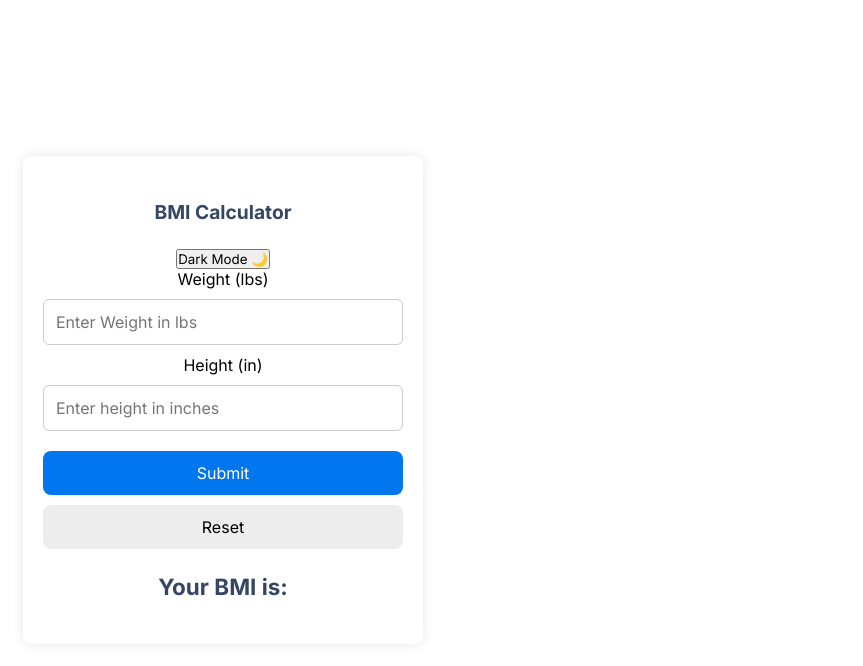
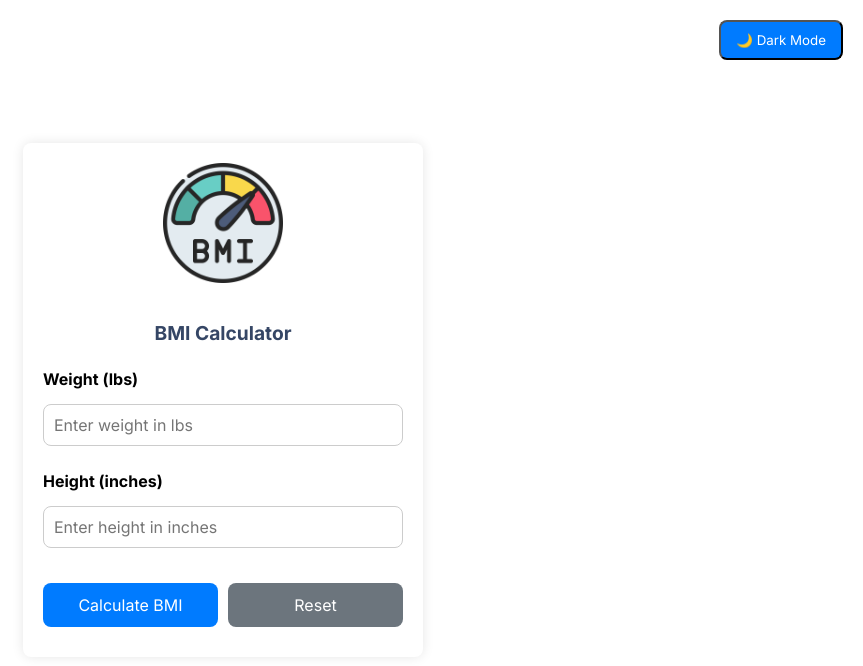
Before and after one commit to iiitl/bmi_calculator, a React (Create React App) app: page / in a window 1280 px wide. Shown: the top 666 px of the page, without its empty margins (417-1280 px from the left). Built offline with nearby package versions, Linux system fonts and the light colour scheme.

Commit message:
better ui with a logo

```diff
--- a/src/App.css
+++ b/src/App.css
@@ -1,11 +1,8 @@
-
 :root {
   --light-bg: #ffffff;
   --light-text: #000000;
   --dark-bg: #121212;
   --dark-text: #dcdcdc;
-  --card-bg-light: #ffffff;
-  --card-bg-dark: #1e1e1e;
   --primary-color: #007bff;
   --primary-hover: #0056b3;
   --secondary-color: #6c757d;
@@ -32,7 +29,19 @@
   color: var(--dark-text);
 }
 
-/* Centered Container */
+/* Logo Styling */
+.logo {
+  width: 120px;
+  height: auto;
+  margin-bottom: 10px;
+  transition: transform var(--transition-speed);
+}
+
+.logo:hover {
+  transform: scale(1.1);
+}
+
+/* Container */
 .container {
   max-width: 400px;
   margin: auto;
@@ -100,7 +109,7 @@
   background-color: var(--secondary-hover);
 }
 
-/* Results Section */
+/* BMI Result */
 .result {
   margin-top: 20px;
   font-size: 18px;
@@ -121,10 +130,6 @@
   width: 300px;
 }
 
-.dialog-box p {
-  font-size: 18px;
-}
-
 .dialog-btn {
   background: white;
   color: red;
@@ -140,6 +145,23 @@
   background: lightgray;
 }
 
+/* Floating Dark Mode Toggle */
+.dark-mode-toggle {
+  position: fixed;
+  top: 20px;
+  right: 20px;
+  background: var(--primary-color);
+  color: white;
+  padding: 10px 15px;
+  border-radius: var(--border-radius);
+  cursor: pointer;
+  transition: background var(--transition-speed);
+}
+
+.dark-mode-toggle:hover {
+  background: var(--primary-hover);
+}
+
 /* Responsive */
 @media (max-width: 480px) {
   .container {
--- a/src/App.js
+++ b/src/App.js
@@ -1,6 +1,6 @@
 import './App.css';
-import './index.css';
 import React, { useState } from 'react';
+import logo from './logo.png'; // Ensure 'logo.png' is in 'src' folder
 
 function App() {
   const [weight, setWeight] = useState('');
@@ -9,10 +9,9 @@ function App() {
   const [message, setMessage] = useState('');
   const [error, setError] = useState('');
   const [showDialog, setShowDialog] = useState(false);
-
   const [darkMode, setDarkMode] = useState(false);
 
-  let calcBmi = (event) => {
+  const calcBmi = (event) => {
     event.preventDefault();
 
     let weightNum = parseFloat(weight);
@@ -31,10 +30,19 @@ function App() {
       setMessage('You are underweight');
     } else if (bmiValue >= 18.5 && bmiValue < 25) {
       setMessage('You have a healthy weight');
+    } else if (bmiValue >= 25 && bmiValue < 30) {
+      setMessage('You are overweight');
     } else {
-      setMessage('You are overweight');
+      setMessage('You are obese');
     }
   };
+
+  const getMessageColor = () => {
+    if (message.includes('healthy')) return 'green';
+    if (message.includes('overweight')) return 'yellow';
+    return 'red';
+  };
+
   let resetForm = () => {
     setWeight('');
     setHeight('');
@@ -45,26 +53,30 @@ function App() {
   return (
     <div className={`app ${darkMode ? 'dark' : 'light'}`}>
       <div className='container'>
+
+        {/* Logo */}
+        <img src={logo} alt="BMI Logo" className="logo" />
+
         <h2 className='center'>BMI Calculator</h2>
 
-        {/* Dark Mode Toggle Button */}
-        <button className="toggle-btn" onClick={() => setDarkMode(!darkMode)}>
-          {darkMode ? 'Light Mode ☀️' : 'Dark Mode 🌙'}
+        {/* Floating Dark Mode Toggle */}
+        <button className="dark-mode-toggle" onClick={() => setDarkMode(!darkMode)}>
+          {darkMode ? '☀️ Light Mode' : '🌙 Dark Mode'}
         </button>
 
         <form onSubmit={calcBmi}>
-          <div>
+          <div className='input-group'>
             <label>Weight (lbs)</label>
             <input
               type="number"
-              placeholder='Enter Weight in lbs'
+              placeholder='Enter weight in lbs'
               value={weight}
               onChange={(e) => setWeight(e.target.value)}
               min="1"
             />
           </div>
-          <div>
-            <label>Height (in)</label>
+          <div className='input-group'>
+            <label>Height (inches)</label>
             <input
               type="number"
               placeholder='Enter height in inches'
@@ -73,19 +85,21 @@ function App() {
               min="1"
             />
           </div>
-          <div>
-            <button className='btn' type='submit'>Submit</button>
-            <button className='btn btn-outline' type='button' onClick={resetForm}>Reset</button>
+          <div className='button-group'>
+            <button className='btn primary' type='submit'>Calculate BMI</button>
+            <button className='btn secondary' type='button' onClick={resetForm}>Reset</button>
           </div>
         </form>
 
-        <div className='center'>
-          <h3>Your BMI is: {bmi}</h3>
-          <p>{message}</p>
-        </div>
+        {bmi && (
+          <div className='result'>
+            <h3>Your BMI is: {bmi}</h3>
+            <p style={{ color: getMessageColor() }}>{message}</p>
+          </div>
+        )}
       </div>
 
-      {/* dialog box  */}
+      {/* Dialog Box */}
       {showDialog && (
         <div className="dialog-box">
           <p>{error}</p>
```
Also changed, not shown: src/logo.png (added).
